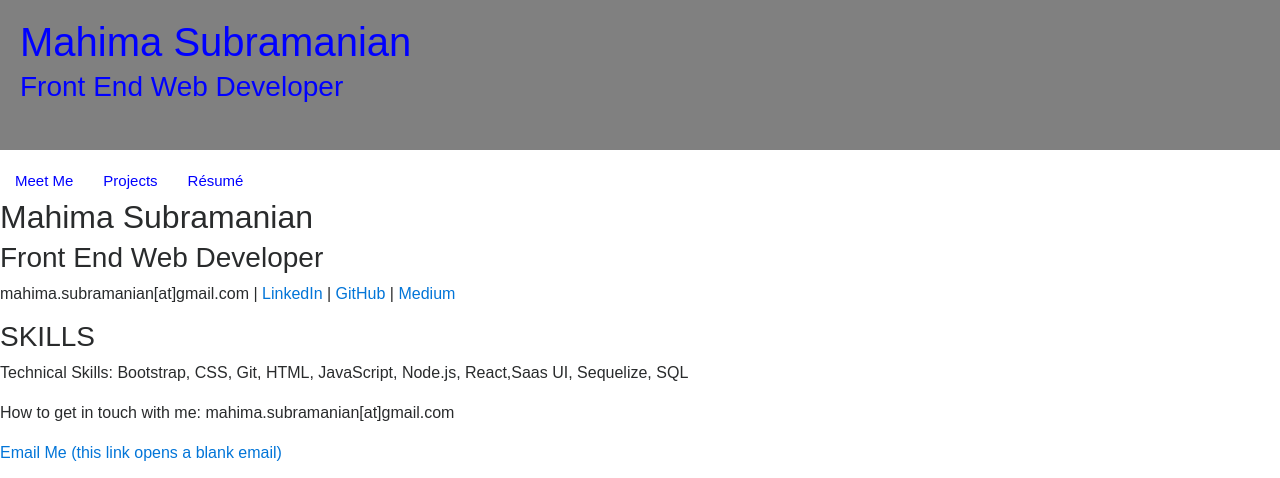
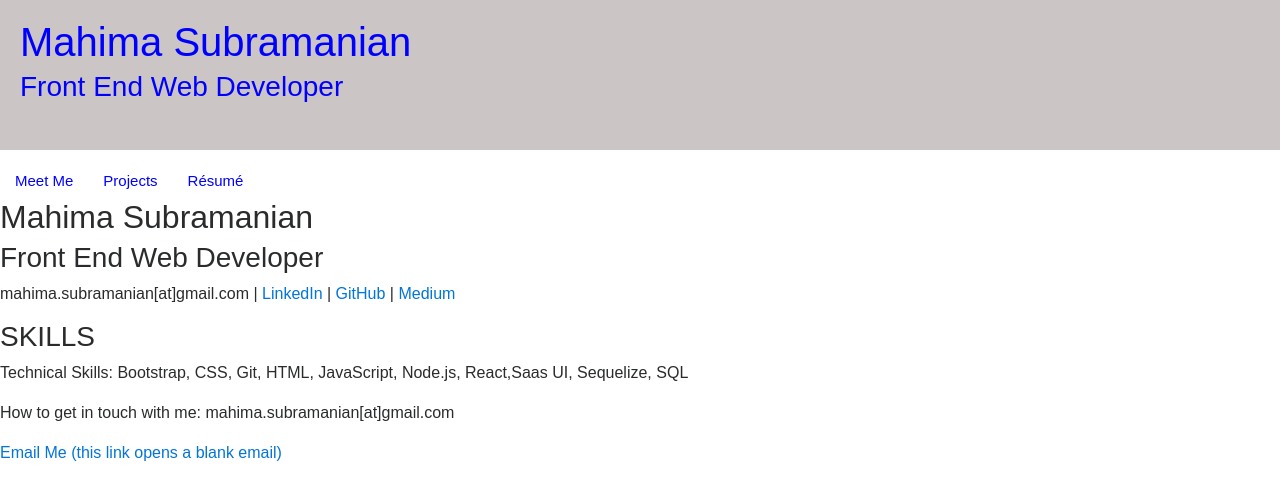
Before and after one commit to Smahima/smahima.github.io, a React app: page /resume in a window 1280 px wide. Shown: the top 478 px of the page. Built offline with nearby package versions, Linux system fonts and the light colour scheme.

Commit message:
corrected dns record

```diff
--- a/src/styles/index.css
+++ b/src/styles/index.css
@@ -48,7 +48,7 @@ body {
 }
 
 .header {
-  background-color: grey;
+  background-color: #CCC5C6;
   height: 150px;
   padding: 20px;
   color:  blue;
@@ -58,6 +58,7 @@ body {
 .footer {
   color: blue;
   margin-top: 3%;
+
 }
 
 .App-intro {
```
Also changed, not shown: 1 other file.
